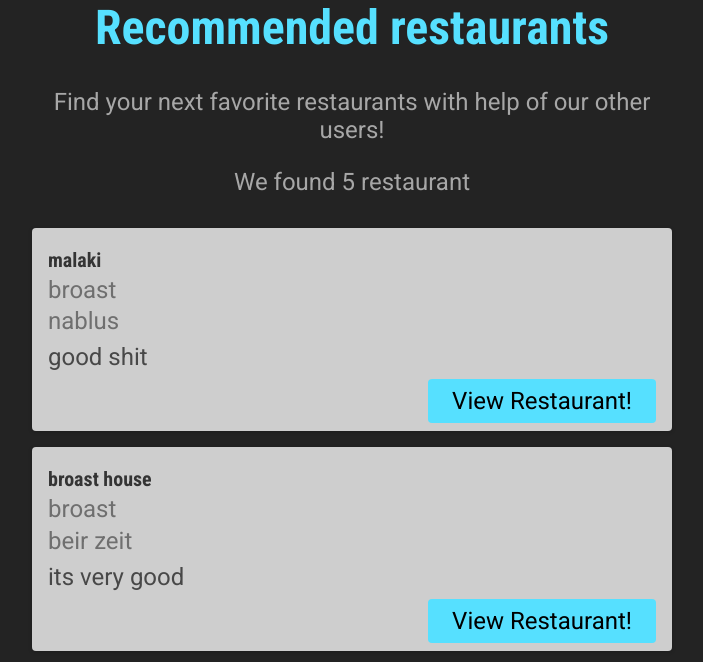
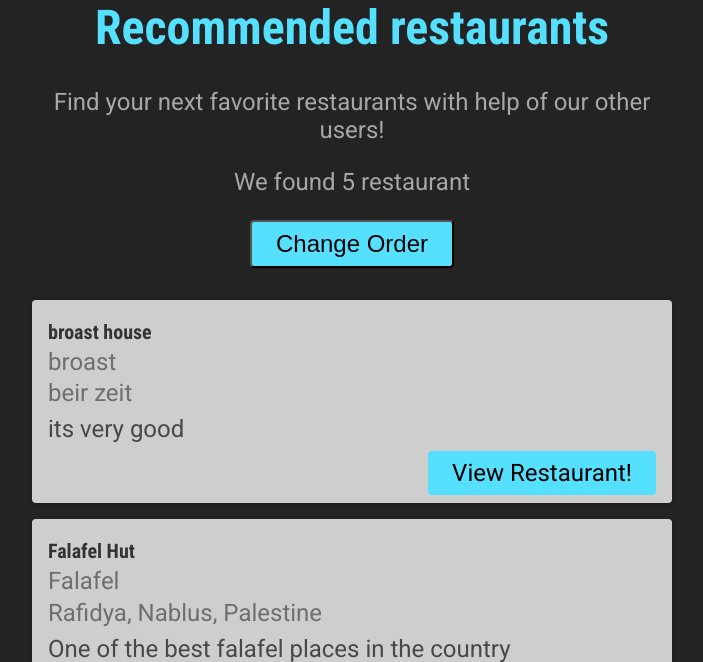
Before and after one commit to motazhaj/NodeJS-Demo, a Node server app: page /restaurants in a window 1280 px wide. Shown: the part 129-791 px from the top of the page, without its empty margins (288-991 px from the left). Run offline with Node 20, Linux system fonts and the light colour scheme.

Commit message:
Add order query functionality

```diff
--- a/app.js
+++ b/app.js
@@ -19,8 +19,32 @@ app.get("/", (req, res) => {
 });
 
 app.get("/restaurants", (req, res) => {
+  let order = req.query.order;
+  let nextOrder = "desc";
+
+  if (order !== "asc" && order !== "desc") {
+    order = "asc";
+  }
+
+  if (order === "desc") {
+    nextOrder = "asc";
+  }
+
   const restaurantsData = resData.getStoredRestaurant();
-  res.render("restaurants", { restaurants: restaurantsData });
+  restaurantsData.sort((a, b) => {
+    if (
+      (order === "asc" && a.name.toLowerCase() > b.name.toLowerCase()) ||
+      (order === "desc" && b.name.toLowerCase() > a.name.toLowerCase())
+    ) {
+      return 1;
+    }
+    return -1;
+  });
+
+  res.render("restaurants", {
+    restaurants: restaurantsData,
+    nextOrder: nextOrder,
+  });
 });
 
 app.get("/restaurants/:id", (req, res) => {
--- a/public/styles/shared.css
+++ b/public/styles/shared.css
@@ -139,6 +139,7 @@ main p {
   border-radius: 4px;
   color: rgb(0, 0, 0);
   text-decoration: none;
+  cursor: pointer;
   transition: .2s;
 }
 .def-button:hover {
--- a/views/restaurants.ejs
+++ b/views/restaurants.ejs
@@ -14,10 +14,13 @@
       <h1>Recommended restaurants</h1>
       <p>Find your next favorite restaurants with help of our other users!</p>
       <p>We found <%= restaurants.length %> restaurant</p>
+      <form action="/restaurants" method="GET">
+        <input type="hidden" value="<%= nextOrder %>" name="order" />
+        <button class="def-button">Change Order</button>
+      </form>
       <ul id="restaurants-list">
-        <% for(const restaurant of restaurants) { %>
-          <%- include("includes/restaurant-item", {restaurant: restaurant}) %>
-        <% } %>
+        <% for(const restaurant of restaurants) { %> <%-
+        include("includes/restaurant-item", {restaurant: restaurant}) %> <% } %>
       </ul>
       <% } %>
     </main>
```
